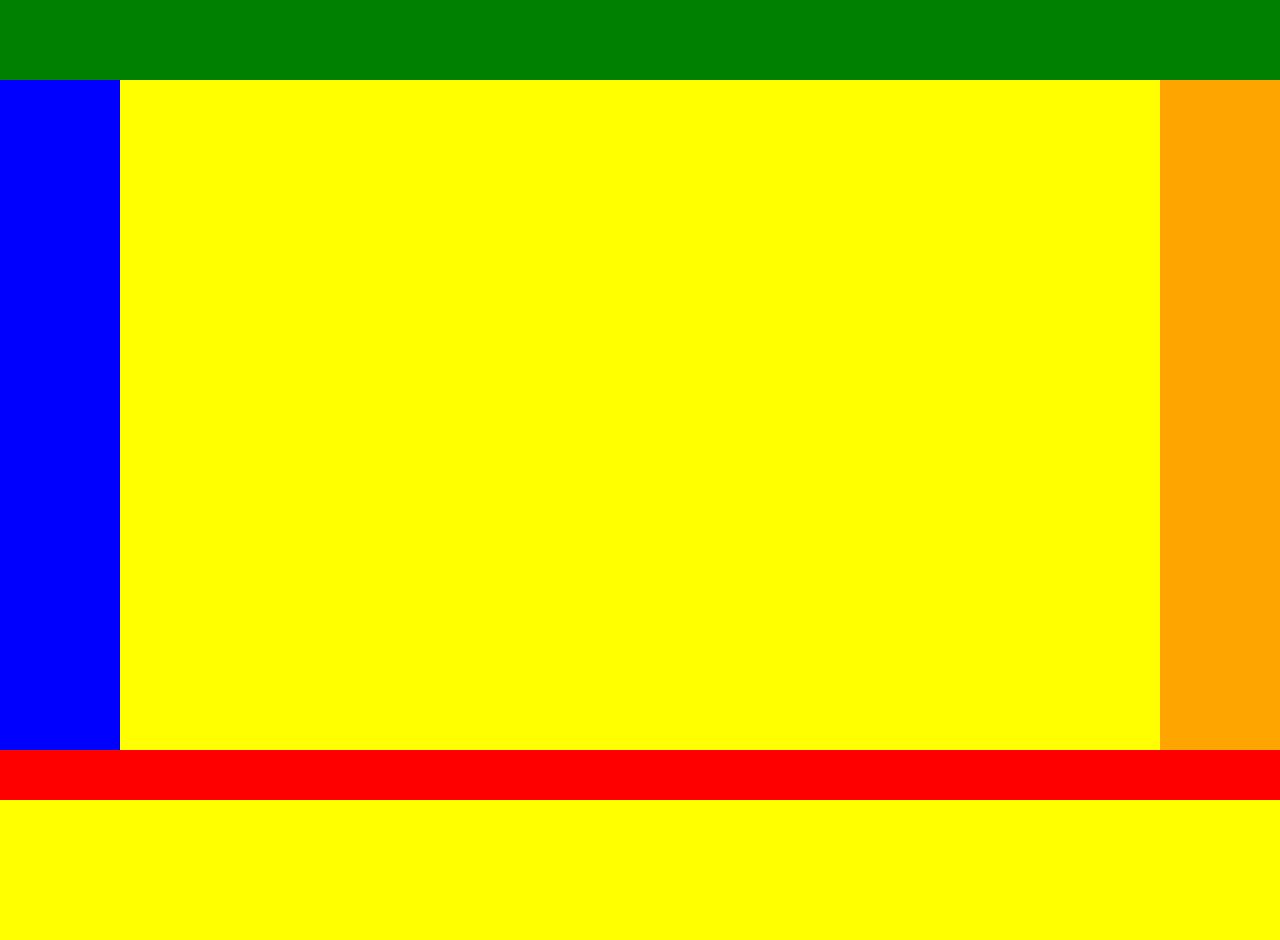
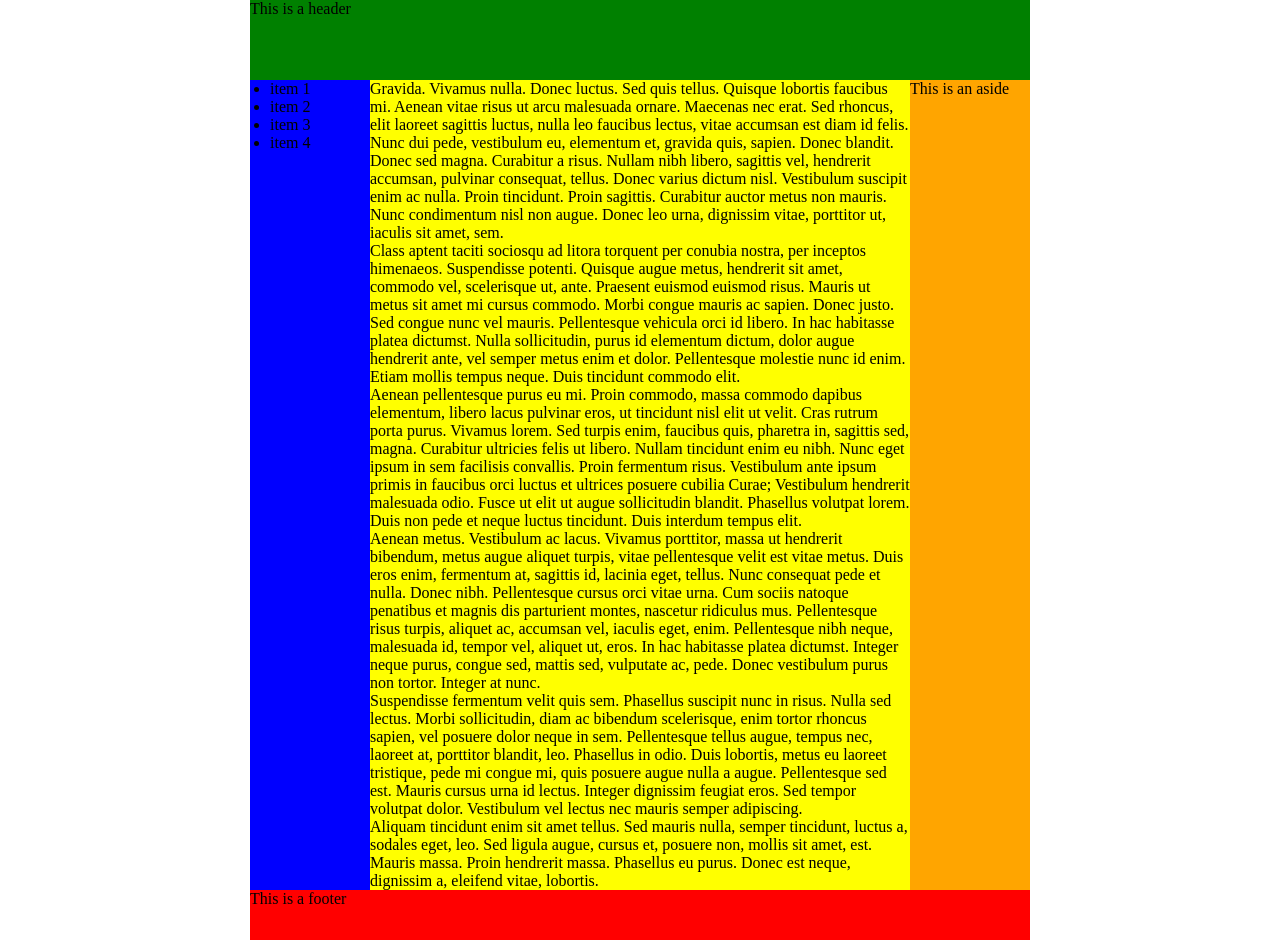
Before and after one commit to tholok97/imt2291-web-technology, a PHP site: page / in a window 1280 px wide. Before the commit the page ends 800 px from the top, so only its background shows below. Run offline with PHP 8.4, Linux system fonts and the light colour scheme.

Commit message:
fixes to 0109 lab

```diff
--- a/lab20180109/index.html
+++ b/lab20180109/index.html
@@ -5,10 +5,83 @@
         <link rel="stylesheet" href="style.css"/>
     </head>
     <body>
-        <header></header>
-        <article></article>
-        <aside></aside>
-        <nav></nav>
-        <footer></footer>
+        <header>
+            This is a header
+        </header>
+        <article>
+
+<!--lorem-->
+<p>Gravida. Vivamus nulla. Donec luctus. Sed quis tellus. Quisque lobortis
+    faucibus mi. Aenean vitae risus ut arcu malesuada ornare. Maecenas nec
+    erat. Sed rhoncus, elit laoreet sagittis luctus, nulla leo faucibus lectus,
+    vitae accumsan est diam id felis. Nunc dui pede, vestibulum eu, elementum
+    et, gravida quis, sapien. Donec blandit. Donec sed magna. Curabitur a
+    risus. Nullam nibh libero, sagittis vel, hendrerit accumsan, pulvinar
+    consequat, tellus. Donec varius dictum nisl. Vestibulum suscipit enim ac
+    nulla. Proin tincidunt. Proin sagittis. Curabitur auctor metus non mauris.
+    Nunc condimentum nisl non augue. Donec leo urna, dignissim vitae, porttitor
+    ut, iaculis sit amet, sem.</p>
+
+<p>Class aptent taciti sociosqu ad litora torquent per conubia nostra, per
+    inceptos himenaeos. Suspendisse potenti. Quisque augue metus, hendrerit sit
+    amet, commodo vel, scelerisque ut, ante. Praesent euismod euismod risus.
+    Mauris ut metus sit amet mi cursus commodo. Morbi congue mauris ac sapien.
+    Donec justo. Sed congue nunc vel mauris. Pellentesque vehicula orci id
+    libero. In hac habitasse platea dictumst. Nulla sollicitudin, purus id
+    elementum dictum, dolor augue hendrerit ante, vel semper metus enim et
+    dolor. Pellentesque molestie nunc id enim. Etiam mollis tempus neque. Duis
+    tincidunt commodo elit.</p>
+
+<p>Aenean pellentesque purus eu mi. Proin commodo, massa commodo dapibus
+    elementum, libero lacus pulvinar eros, ut tincidunt nisl elit ut velit.
+    Cras rutrum porta purus. Vivamus lorem. Sed turpis enim, faucibus quis,
+    pharetra in, sagittis sed, magna. Curabitur ultricies felis ut libero.
+    Nullam tincidunt enim eu nibh. Nunc eget ipsum in sem facilisis convallis.
+    Proin fermentum risus. Vestibulum ante ipsum primis in faucibus orci luctus
+    et ultrices posuere cubilia Curae; Vestibulum hendrerit malesuada odio.
+    Fusce ut elit ut augue sollicitudin blandit. Phasellus volutpat lorem. Duis
+    non pede et neque luctus tincidunt. Duis interdum tempus elit.</p>
+
+<p>Aenean metus. Vestibulum ac lacus. Vivamus porttitor, massa ut hendrerit
+    bibendum, metus augue aliquet turpis, vitae pellentesque velit est vitae
+    metus. Duis eros enim, fermentum at, sagittis id, lacinia eget, tellus.
+    Nunc consequat pede et nulla. Donec nibh. Pellentesque cursus orci vitae
+    urna. Cum sociis natoque penatibus et magnis dis parturient montes,
+    nascetur ridiculus mus. Pellentesque risus turpis, aliquet ac, accumsan
+    vel, iaculis eget, enim. Pellentesque nibh neque, malesuada id, tempor vel,
+    aliquet ut, eros. In hac habitasse platea dictumst. Integer neque purus,
+    congue sed, mattis sed, vulputate ac, pede. Donec vestibulum purus non
+    tortor. Integer at nunc.</p>
+
+<p>Suspendisse fermentum velit quis sem. Phasellus suscipit nunc in risus.
+    Nulla sed lectus. Morbi sollicitudin, diam ac bibendum scelerisque, enim
+    tortor rhoncus sapien, vel posuere dolor neque in sem. Pellentesque tellus
+    augue, tempus nec, laoreet at, porttitor blandit, leo. Phasellus in odio.
+    Duis lobortis, metus eu laoreet tristique, pede mi congue mi, quis posuere
+    augue nulla a augue. Pellentesque sed est. Mauris cursus urna id lectus.
+    Integer dignissim feugiat eros. Sed tempor volutpat dolor. Vestibulum vel
+    lectus nec mauris semper adipiscing.</p>
+
+<p>Aliquam tincidunt enim sit amet tellus. Sed mauris nulla, semper tincidunt,
+    luctus a, sodales eget, leo. Sed ligula augue, cursus et, posuere non,
+    mollis sit amet, est. Mauris massa. Proin hendrerit massa. Phasellus eu
+    purus. Donec est neque, dignissim a, eleifend vitae, lobortis.</p>
+<!--/lorem-->
+
+        </article>
+        <aside>
+            This is an aside
+        </aside>
+        <nav>
+            <ul>
+                <li>item 1</li>
+                <li>item 2</li>
+                <li>item 3</li>
+                <li>item 4</li>
+            </ul>
+        </nav>
+        <footer>
+            This is a footer
+        </footer>
     </body>
 </html>
--- a/lab20180109/style.css
+++ b/lab20180109/style.css
@@ -1,14 +1,32 @@
-*       { width: 100%; height: 100%; }
-header  { background-color: green;  grid-area: header;}
-article { background-color: yellow; grid-area: article;}
-aside   { background-color: orange; grid-area: aside;}
-nav     { background-color: blue;   grid-area: nav;}
-footer  { background-color: red;    grid-area: footer;}
+* {
+    margin: 0px;
+    padding: 0px;
+}
 
-body {
-    width: 100vw;
-    height: 100vh;
-    margin: 0px;
+header {
+    background-color: green;
+    grid-area: header;
+}
+
+article {
+    background-color: yellow;
+    grid-area: article;
+}
+
+aside {
+    background-color: orange;
+    grid-area: aside;
+}
+
+nav {
+    padding-left: 20px;
+    background-color: blue;
+    grid-area: nav;
+}
+
+footer {
+    background-color: red;
+    grid-area: footer;
 }
 
 /* SMALL ONE */
@@ -16,7 +34,7 @@ body {
     body {
         display: grid;
         grid-template-columns: 100%;
-        grid-template-rows: 80px 1fr 1fr 1fr 50px;
+        grid-template-rows: 80px auto auto auto 50px;
         grid-template-areas:
             "header"
             "article"
@@ -44,9 +62,12 @@ body {
 /* BIG ONE */
 @media (min-width: 800px) {
     body {
+        width: 780px;
+        margin-left: auto;
+        margin-right: auto;
         display: grid;
         grid-template-columns: 120px 1fr 120px;
-        grid-template-rows: 80px 1fr 1fr 1fr 50px;
+        grid-template-rows: 80px auto auto auto 50px;
         grid-template-areas:
             "header header header"
             "nav article aside"
```
